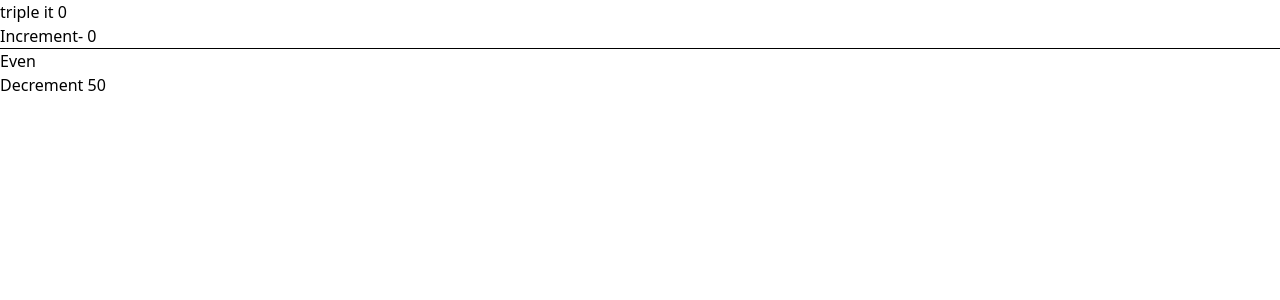
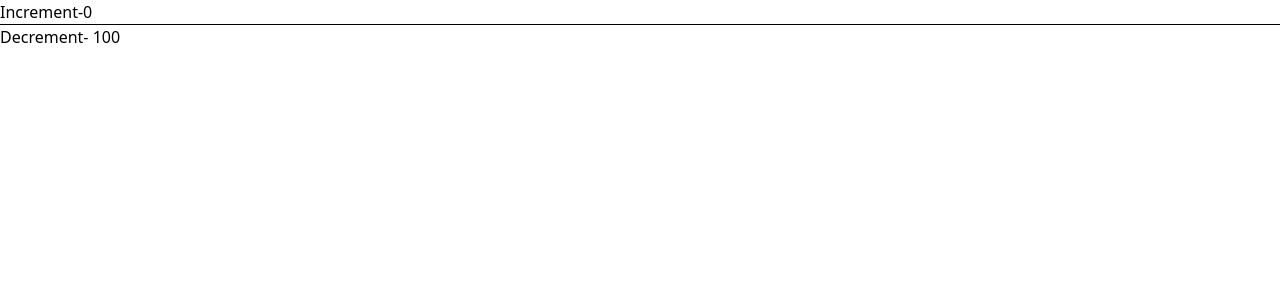
Before and after one commit to selina-islam/Play_With_React, a React (Vite) app: page / in a window 1280 px wide. Shown: the top 300 px of the page. Built offline with nearby package versions, Linux system fonts and the light colour scheme.

Commit message:
useCallBack

```diff
--- a/src/App.jsx
+++ b/src/App.jsx
@@ -1,11 +1,11 @@
 import React from 'react'
-import MemosCase from './Hooks/useMemo/MemosCase'
+import CallbackHook from './Hooks/useCallBack/CallbackHook'
 
 function App() {
 
   return (
     <div>
-    <MemosCase/>
+      <CallbackHook/>
     </div>
   )
 }
--- /dev/null
+++ b/src/Hooks/useCallBack/Another.jsx
@@ -0,0 +1,12 @@
+import React from 'react'
+
+const Another = ({nextOne}) => {
+   console.log('Another')
+  return (
+    <div>
+
+    </div>
+  )
+}
+
+export default React.memo(Another)
--- /dev/null
+++ b/src/Hooks/useCallBack/CallbackHook.jsx
@@ -0,0 +1,30 @@
+import React, { useCallback, useMemo, useState } from 'react'
+import Another from './Another'
+
+const CallbackHook = () => {
+    const [incre, setIncre]= useState(0)
+    const [decre,setDecre]= useState(100)
+
+
+const nextOne=useCallback(()=>{
+    // console.log()
+},[])
+
+
+
+  return (
+    <div>
+        <Another nextOne={nextOne}/>
+
+        <button onClick={()=>{
+            setIncre(incre=> incre +1)
+        }}>Increment-{incre}</button>
+        <hr />
+        <button onClick={()=>{
+            setDecre(decre=> decre-1)
+        }}>Decrement- {decre}</button>
+    </div>
+  )
+}
+
+export default CallbackHook
```
